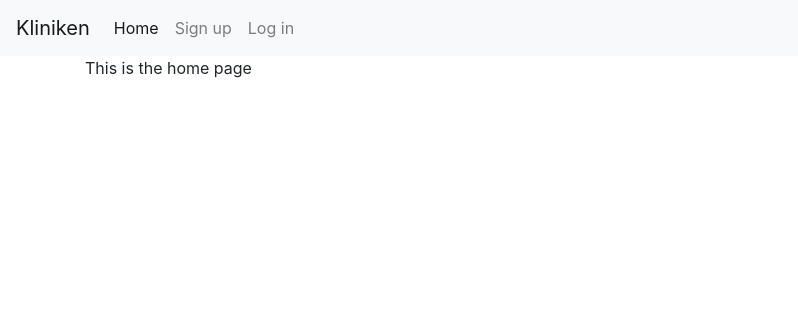
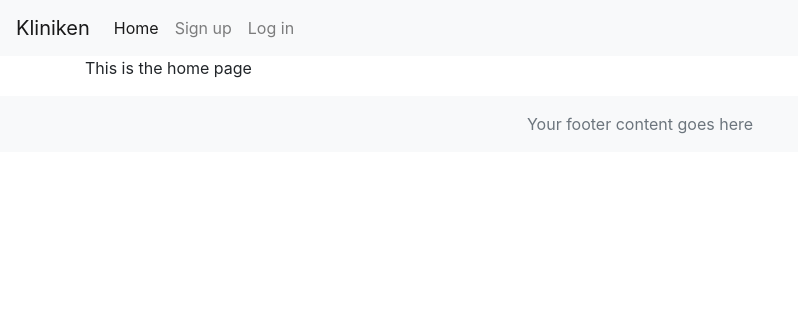
Before and after one commit to chrisgustafsson/kliniken-pp4, a Django app: page / in a window 1280 px wide. Shown: the top 316 px of the page, without its empty margins (0-798 px from the left). Run offline with Django 4.2, Linux system fonts and the light colour scheme; some libraries are stand-ins or nearby versions.

Commit message:
ADD basic footer to base.html

```diff
--- a/kliniken/templates/base.html
+++ b/kliniken/templates/base.html
@@ -41,6 +41,11 @@
       </div>
     </nav>
     <div class="container">{% block content %} {% endblock %}</div>
+    <footer class="footer mt-auto py-3 bg-light">
+        <div class="container text-center">
+            <span class="text-muted">Your footer content goes here</span>
+        </div>
+    </footer>
     <script src="https://code.jquery.com/jquery-3.3.1.slim.min.js"></script>
     <script src="https://stackpath.bootstrapcdn.com/bootstrap/4.3.1/js/bootstrap.bundle.min.js"></script>
   </body>
```
